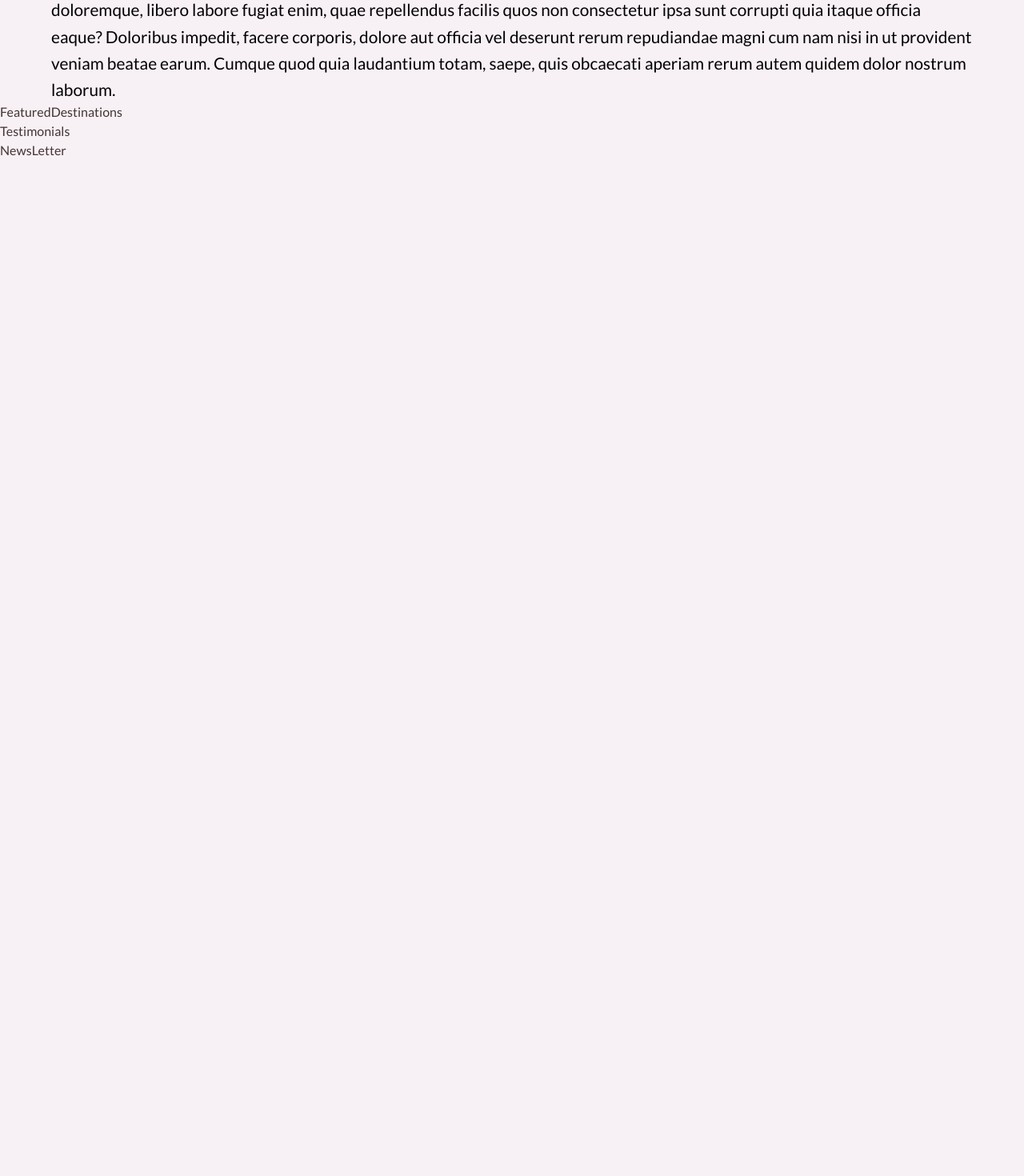
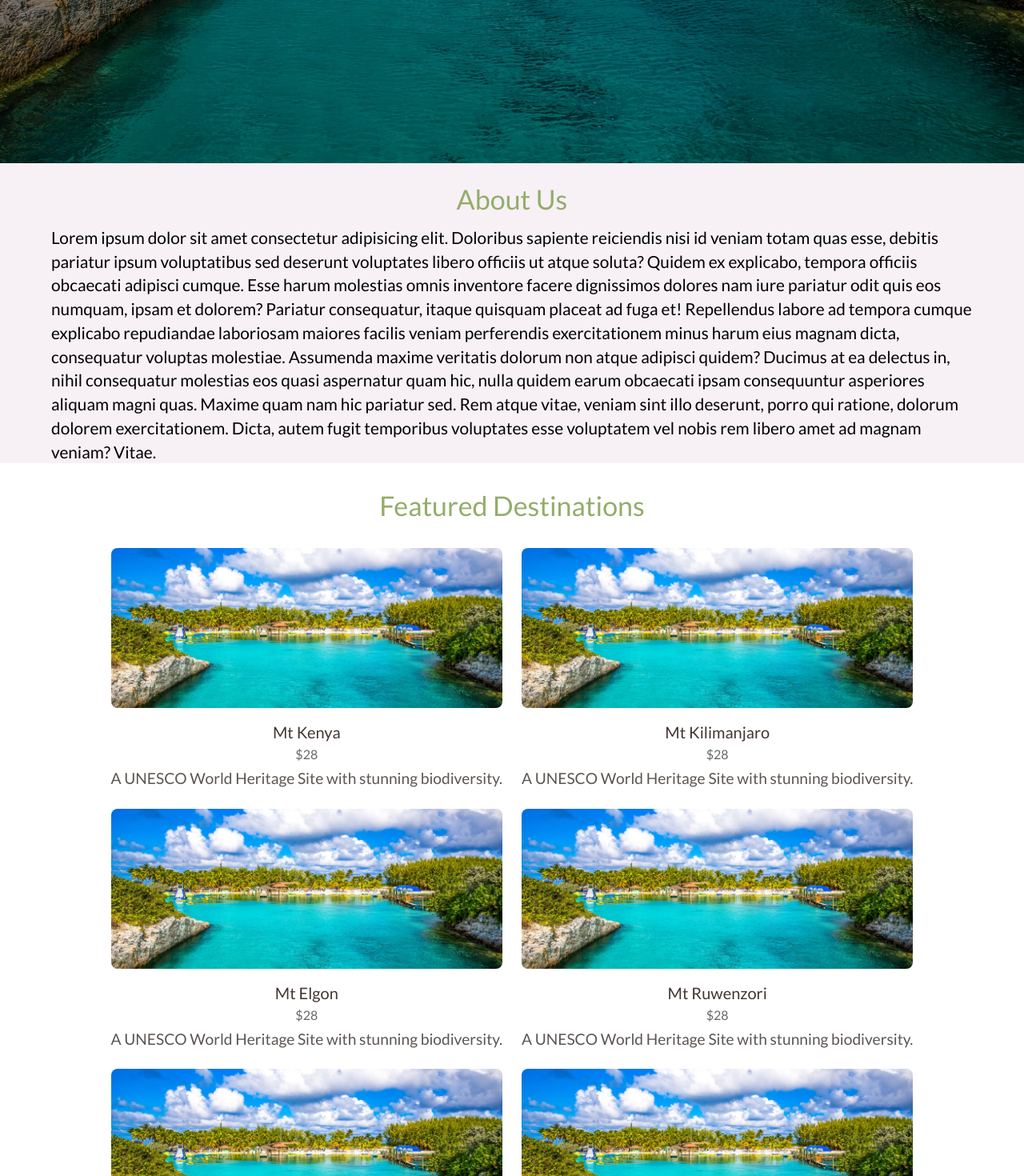
Before and after one commit to Mbogo47/teach2give_training, a React (Vite) app in the folder React/zaph-tours/: page / in a window 1280 px wide. Shown: the part 660-2130 px from the top of the page at 80% size. Before the commit the page ends 860 px from the top, so only its background shows below. Built offline with nearby package versions, Linux system fonts and the light colour scheme.

Commit message:
created the featured destinations sections
to be edited later and correct images to be added

```diff
--- a/React/zaph-tours/src/components/About.tsx
+++ b/React/zaph-tours/src/components/About.tsx
@@ -13,18 +13,27 @@ const About = () => {
           About Us
         </Typography>
         <Typography
-          variant="h6"
-          component="p"
+          variant="body2"
+
           sx={{ color: "black", fontSize: "1.3rem" }}
         >
-          Lorem ipsum dolor sit amet consectetur, adipisicing elit. Molestiae
-          sequi nisi pariatur est cupiditate, accusantium laborum doloremque,
-          libero labore fugiat enim, quae repellendus facilis quos non
-          consectetur ipsa sunt corrupti quia itaque officia eaque? Doloribus
-          impedit, facere corporis, dolore aut officia vel deserunt rerum
-          repudiandae magni cum nam nisi in ut provident veniam beatae earum.
-          Cumque quod quia laudantium totam, saepe, quis obcaecati aperiam rerum
-          autem quidem dolor nostrum laborum.
+          Lorem ipsum dolor sit amet consectetur adipisicing elit. Doloribus
+          sapiente reiciendis nisi id veniam totam quas esse, debitis pariatur
+          ipsum voluptatibus sed deserunt voluptates libero officiis ut atque
+          soluta? Quidem ex explicabo, tempora officiis obcaecati adipisci
+          cumque. Esse harum molestias omnis inventore facere dignissimos
+          dolores nam iure pariatur odit quis eos numquam, ipsam et dolorem?
+          Pariatur consequatur, itaque quisquam placeat ad fuga et! Repellendus
+          labore ad tempora cumque explicabo repudiandae laboriosam maiores
+          facilis veniam perferendis exercitationem minus harum eius magnam
+          dicta, consequatur voluptas molestiae. Assumenda maxime veritatis
+          dolorum non atque adipisci quidem? Ducimus at ea delectus in, nihil
+          consequatur molestias eos quasi aspernatur quam hic, nulla quidem
+          earum obcaecati ipsam consequuntur asperiores aliquam magni quas.
+          Maxime quam nam hic pariatur sed. Rem atque vitae, veniam sint illo
+          deserunt, porro qui ratione, dolorum dolorem exercitationem. Dicta,
+          autem fugit temporibus voluptates esse voluptatem vel nobis rem libero
+          amet ad magnam veniam? Vitae.
         </Typography>
       </Container>
     </Box>
--- a/React/zaph-tours/src/components/FeaturedDestinations.tsx
+++ b/React/zaph-tours/src/components/FeaturedDestinations.tsx
@@ -1,5 +1,97 @@
+import { Box, Typography, Container, Grid } from "@mui/material";
+
+const destinations = [
+  {
+    name: "Mt Kenya",
+    price: "$28",
+    image: "/hero.jpg",
+    description: "A UNESCO World Heritage Site with stunning biodiversity.",
+  },
+  {
+    name: "Mt Kilimanjaro",
+    price: "$28",
+    image: "/hero.jpg",
+    description: "A UNESCO World Heritage Site with stunning biodiversity.",
+  },
+  {
+    name: "Mt Elgon",
+    price: "$28",
+    image: "/hero.jpg",
+    description: "A UNESCO World Heritage Site with stunning biodiversity.",
+  },
+  {
+    name: "Mt Ruwenzori",
+    price: "$28",
+    image: "/hero.jpg",
+    description: "A UNESCO World Heritage Site with stunning biodiversity.",
+  },
+  {
+    name: "Mt Kenya",
+    price: "$28",
+    image: "/hero.jpg",
+    description: "A UNESCO World Heritage Site with stunning biodiversity.",
+  },
+  {
+    name: "Mt Kenya",
+    price: "$28",
+    image: "/hero.jpg",
+    description: "A UNESCO World Heritage Site with stunning biodiversity.",
+  },
+];
+
 const FeaturedDestinations = () => {
-  return <div>FeaturedDestinations</div>;
+  return (
+    <Box py={4} sx={{ backgroundColor: "#fff" }}>
+      <Container>
+        <Typography
+          variant="h4"
+          textAlign="center"
+          color="secondary.dark"
+          sx={{ mb: 4 }}
+        >
+          Featured Destinations
+        </Typography>
+        <Grid
+          container
+          spacing={3}
+          sx={{
+            display: "flex",
+            alignItems: "center",
+            justifyContent: "center",
+          }}
+        >
+          {destinations.map((dest, index) => (
+            <Grid item xs={12} sm={6} md={4} key={index}>
+              <Box textAlign="center">
+                <img
+                  src={dest.image}
+                  alt={dest.name}
+                  style={{
+                    width: "100%",
+                    height: "200px",
+                    objectFit: "cover",
+                    borderRadius: 8,
+                  }}
+                />
+                <Typography variant="h6" mt={1}>
+                  {dest.name}
+                </Typography>
+                <Typography color="text.secondary">{dest.price}</Typography>
+                <Typography
+                  variant="body2"
+                  color="primary.main"
+                  mt={0.5}
+                  fontSize="1.2rem"
+                >
+                  {dest.description}
+                </Typography>
+              </Box>
+            </Grid>
+          ))}
+        </Grid>
+      </Container>
+    </Box>
+  );
 };
 
 export default FeaturedDestinations;
--- a/React/zaph-tours/src/components/Hero.tsx
+++ b/React/zaph-tours/src/components/Hero.tsx
@@ -8,7 +8,7 @@ const Hero = () => {
         display: "flex",
         alignItems: "center",
         justifyContent: "center",
-        minHeight: "60vh",
+        minHeight: "100vh",
         backgroundImage: 'url("/hero.jpg")',
         backgroundSize: "cover",
         backgroundPosition: "center",
```
